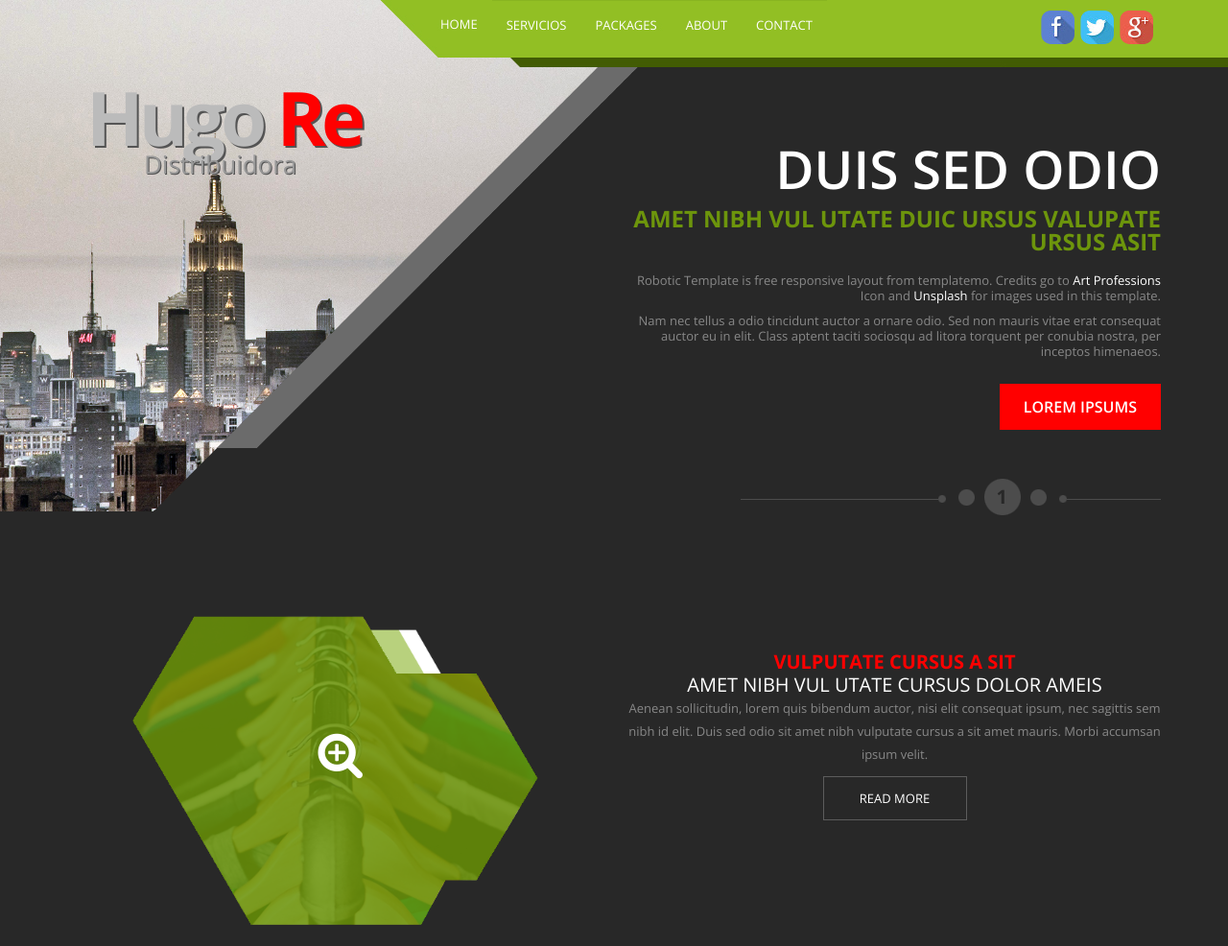
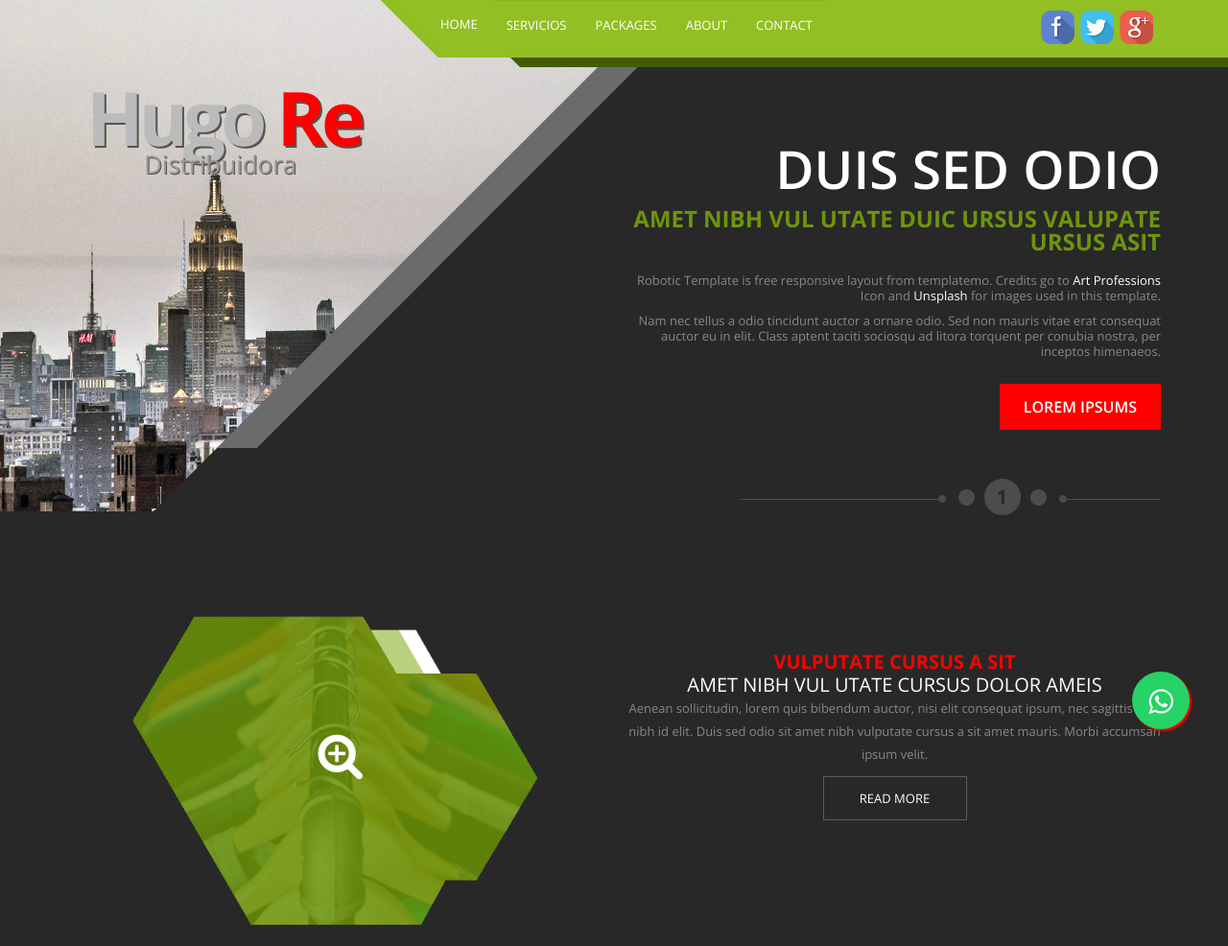
Before and after one commit to luis-guillermo-martinez/Hugo_Re, a plain HTML site: page index.html in a window 1280 px wide. Shown: the top 986 px of the page at 96% size. Drawn offline with nearby package versions, Linux system fonts and the light colour scheme.

Commit message:
Boton WA.

```diff
--- /dev/null
+++ b/css/wa.css
@@ -0,0 +1,23 @@
+.float{
+	position:fixed;
+	width:60px;
+	height:60px;
+	bottom:40px;
+	right:40px;
+	background-color:#25d366;
+	color:#FFF;
+	border-radius:50px;
+	text-align:center;
+  font-size:30px;
+	box-shadow: 2px 2px 2px #ff0000;
+  z-index:100;
+}
+.float:hover {
+	text-decoration: none;
+	color: #25d366;
+  background-color:#fff;
+}
+
+.my-float{
+	margin-top:16px;
+}
--- a/index.html
+++ b/index.html
@@ -14,6 +14,7 @@
     <link rel="stylesheet" href="css/bootstrap.min.css">
     <link rel="stylesheet" href="css/templatemo_misc.css">
     <link rel="stylesheet" href="css/templatemo_style.css">
+    <link rel="stylesheet" href="css/wa.css">
     <!-- JavaScripts -->
     <script src="js/jquery-1.11.1.min.js"></script> <!-- lightbox -->
     <script src="js/templatemo_custom.js"></script> <!-- lightbox -->
@@ -22,6 +23,8 @@
     <!-- JavaScripts -->
 </head>
 <body>
+
+
     <div id="templatemo_home" class="templatemo_headerimg"><img src="images/templatemo_header.jpg" alt="templatemo header"></div>
     <div class="templatemo_headerimg_cover"><img src="images/templatemo_header.png" alt="templatemo header"></div>
     <div class="templatemo_headerwrapper">
@@ -299,11 +302,15 @@
             <div class="container">
                 <div class="row">
                     <div class="col-md-12">
-                    	Copyright &copy; 2084 <a href="#">Company Name</a>
+                    	 Syd Realico &copy; 2023 <a href="#">Luis G. Martinez</a>
                     </div>
                 </div>
             </div>
         </div>
     </div>
+
+    <link rel="stylesheet" href="https://maxcdn.bootstrapcdn.com/font-awesome/4.5.0/css/font-awesome.min.css">
+    <a href="https://api.whatsapp.com/send?phone=3512537196&text=Hola%21%20en%20que%20puedo%20ayudarte! Dejanos tu mensaje y te responderemos a la brevedad" class="float" target="_blank">
+    <i class="fa fa-whatsapp my-float"></i>
 </body>
 </html>
```
Also changed, not shown: WA.html (added, +26 -0 lines).
